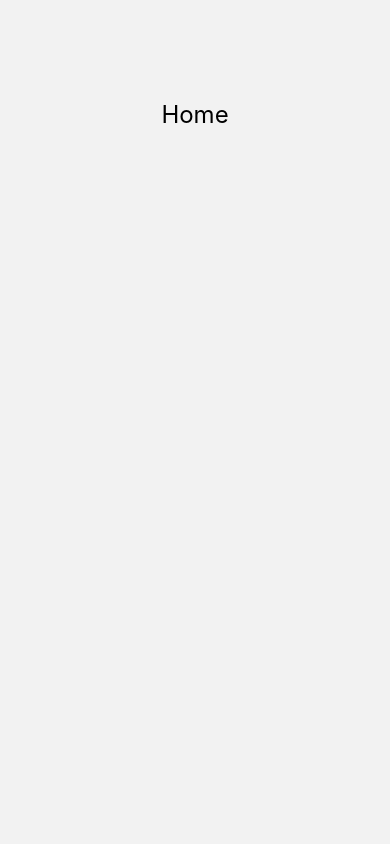
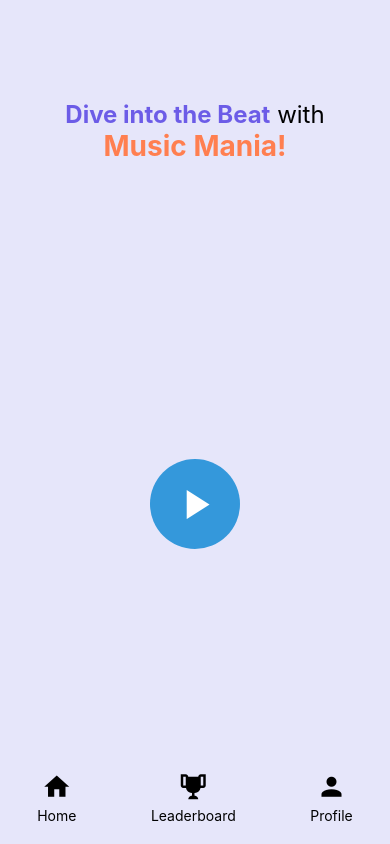
Before and after one commit to roberthevesi/music-mania-frontend, a React Native app in the folder MusicMania/: screen /Home in a window 390 px wide. Built offline with nearby package versions, Linux system fonts and the light colour scheme.

Commit message:
Updated Frontend Submodule -  Modified Home Page

```diff
--- a/MusicMania/src/screens/HomeScreen/index.js
+++ b/MusicMania/src/screens/HomeScreen/index.js
@@ -1,12 +1,156 @@
-import React from 'react';
-import {View, Text} from 'react-native';
+import React, { useState } from 'react';
+import { View, TouchableOpacity, Text, StyleSheet, Modal, TouchableHighlight } from 'react-native';
+import { MaterialCommunityIcons } from '@expo/vector-icons';
 
-const Index = () => {
-    return(
-        <View>
-            <Text style={{fontSize: 24,marginVertical: 100, alignSelf: 'center'}}>Home</Text>
-        </View>
-    );
+const Home = ({ navigation }) => {
+  const [modalVisible, setModalVisible] = useState(false);
+
+  const openModal = () => {
+    setModalVisible(true);
+  };
+
+  const closeModal = () => {
+    setModalVisible(false);
+  };
+
+  return (
+    <View style={styles.container}>
+      <Text style={styles.headerText}>
+        <Text style={styles.boldText}>Dive into the Beat</Text> with{'\n'}
+        <Text style={[styles.boldText, styles.musicManiaText]}>Music Mania!</Text>
+      </Text>
+
+      <View style={styles.centeredContent}>
+        <TouchableOpacity style={styles.playButton} onPress={openModal}>
+          <MaterialCommunityIcons name="play" size={50} color="white" />
+        </TouchableOpacity>
+
+        <Modal
+          animationType="slide"
+          transparent={true}
+          visible={modalVisible}
+          onRequestClose={closeModal}
+        >
+          <View style={styles.modalContainer}>
+            <View style={styles.modalContent}>
+              <TouchableOpacity style={styles.gameOption} onPress={() => navigation.navigate('GuessTheSong')}>
+                <MaterialCommunityIcons name="music-note" size={30} color="#3498db" />
+                <Text style={styles.gameOptionText}>Guess the Song</Text>
+              </TouchableOpacity>
+
+              <TouchableOpacity style={styles.gameOption} onPress={() => navigation.navigate('GuessTheAlbum')}>
+                <MaterialCommunityIcons name="album" size={30} color="#e74c3c" />
+                <Text style={styles.gameOptionText}>Guess the Album</Text>
+              </TouchableOpacity>
+
+              <TouchableHighlight onPress={closeModal} style={styles.closeButton}>
+                <Text style={styles.closeButtonText}>Close</Text>
+              </TouchableHighlight>
+            </View>
+          </View>
+        </Modal>
+      </View>
+
+      <View style={styles.bottomIcons}>
+        <TouchableOpacity style={styles.iconButton} onPress={() => navigation.navigate('Home')}>
+          <MaterialCommunityIcons name="home" size={30} color="black" />
+          <Text style={styles.iconText}>Home</Text>
+        </TouchableOpacity>
+
+        <TouchableOpacity style={styles.iconButton} onPress={() => navigation.navigate('Leaderboard')}>
+          <MaterialCommunityIcons name="trophy" size={30} color="black" />
+          <Text style={styles.iconText}>Leaderboard</Text>
+        </TouchableOpacity>
+
+        <TouchableOpacity style={styles.iconButton} onPress={() => navigation.navigate('Profile')}>
+          <MaterialCommunityIcons name="account" size={30} color="black" />
+          <Text style={styles.iconText}>Profile</Text>
+        </TouchableOpacity>
+      </View>
+    </View>
+  );
 };
 
-export default Index;
+const styles = StyleSheet.create({
+  container: {
+    flex: 1,
+    justifyContent: 'flex-start',
+    paddingTop: 100,
+    backgroundColor: 'lavender',
+  },
+  headerText: {
+    fontSize: 24,
+    marginBottom: 20,
+    textAlign: 'center',
+  },
+  boldText: {
+    fontWeight: 'bold',
+    color: '#6c5ce7',
+  },
+  musicManiaText: {
+    fontSize: 28,
+    color: '#ff7f50',
+  },
+  centeredContent: {
+    flex: 1,
+    justifyContent: 'center',
+    alignItems: 'center',
+  },
+  playButton: {
+    backgroundColor: '#3498db',
+    borderRadius: 50,
+    padding: 20,
+    alignItems: 'center',
+    marginBottom: 20,
+  },
+  modalContainer: {
+    flex: 1,
+    justifyContent: 'center',
+    alignItems: 'center',
+    backgroundColor: 'rgba(0, 0, 0, 0.5)',
+  },
+  modalContent: {
+    backgroundColor: 'white',
+    borderRadius: 10,
+    padding: 20,
+    width: '80%',
+    alignItems: 'center',
+  },
+  gameOption: {
+    alignItems: 'center',
+    marginBottom: 15,
+  },
+  gameOptionText: {
+    fontSize: 16,
+    marginTop: 5,
+  },
+  closeButton: {
+    backgroundColor: '#e74c3c',
+    borderRadius: 5,
+    padding: 10,
+    alignItems: 'center',
+    marginTop: 10,
+  },
+  closeButtonText: {
+    color: 'white',
+    fontSize: 16,
+  },
+  bottomIcons: {
+    flexDirection: 'row',
+    justifyContent: 'space-around',
+    alignItems: 'center',
+    position: 'absolute',
+    bottom: 20,
+    width: '100%',
+  },
+  iconButton: {
+    alignItems: 'center',
+  },
+  iconText: {
+    fontSize: 14,
+    marginTop: 5,
+    textAlign: 'center',
+  },
+});
+
+export default Home;
```
